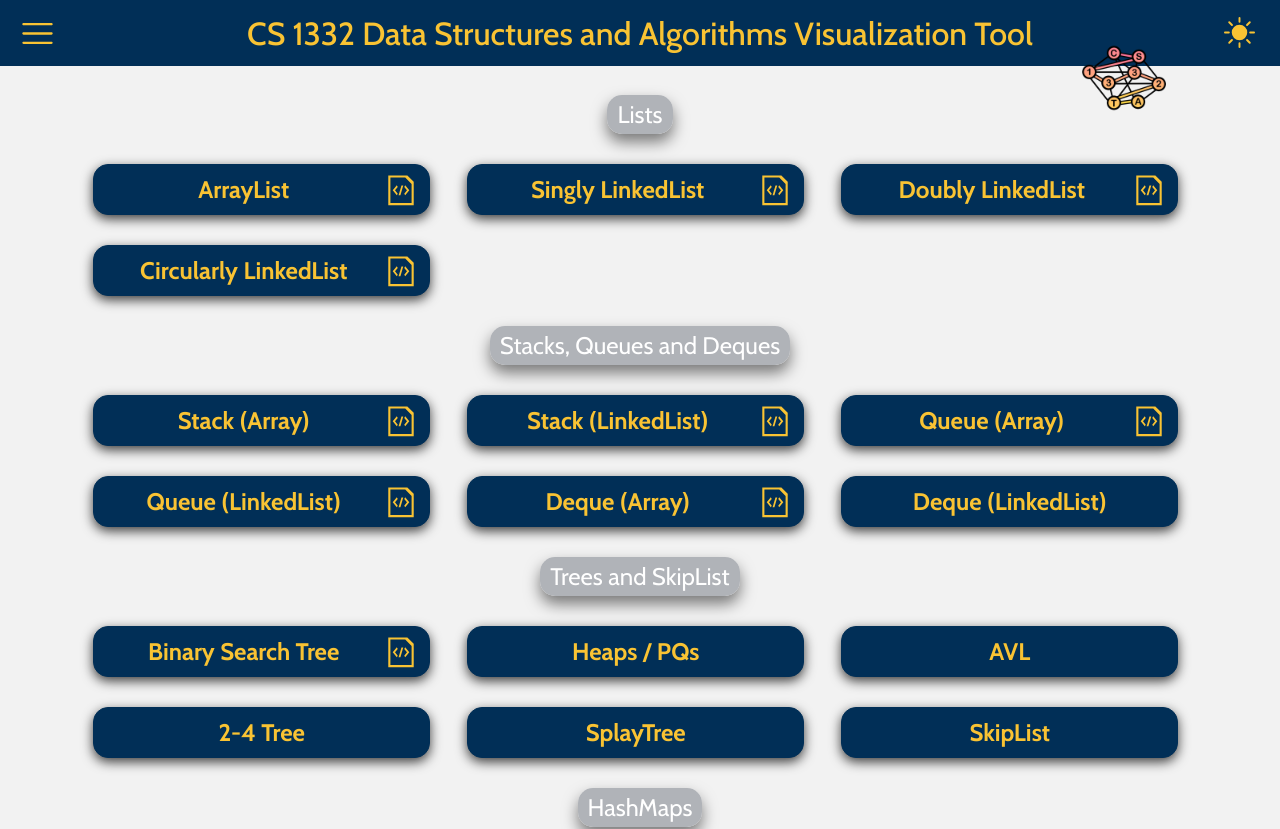
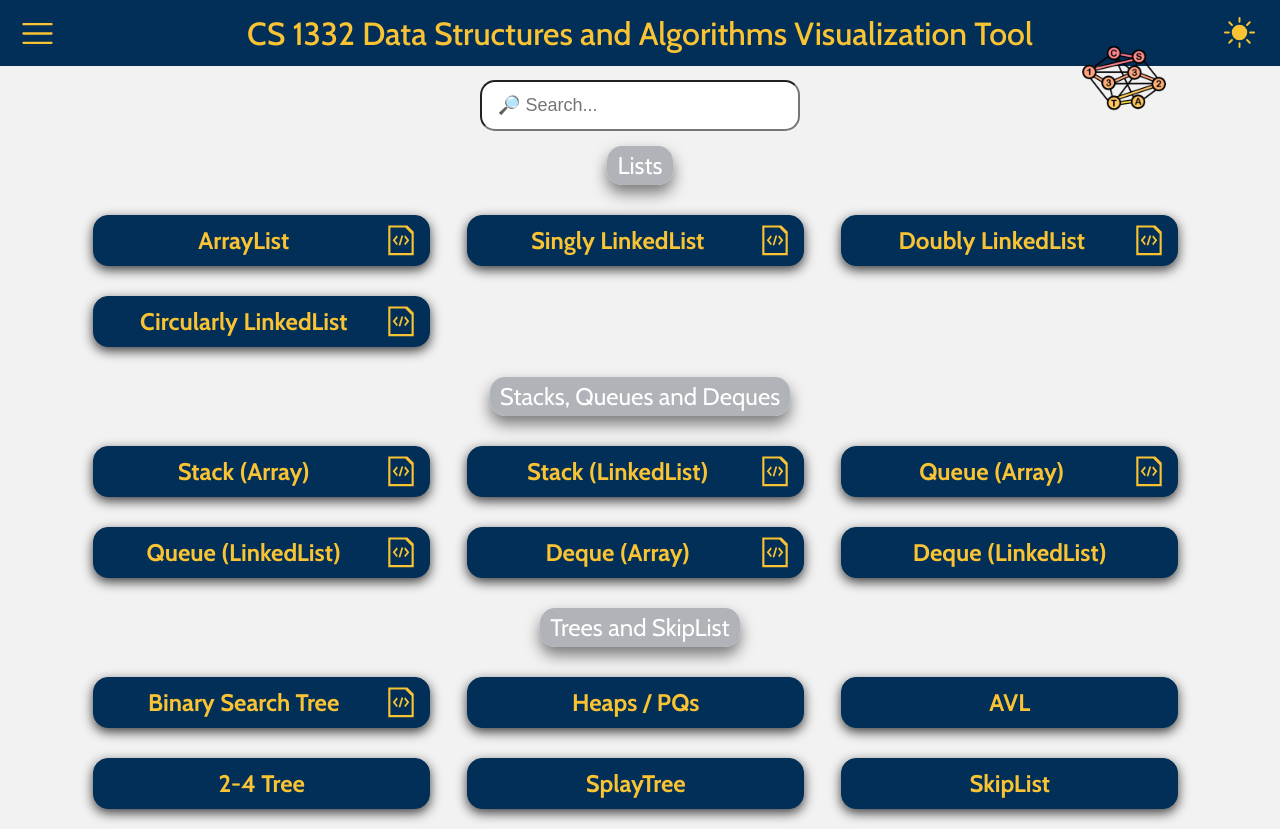
Before and after one commit to RodrigoDLPontes/visualization-tool, a React (Create React App) app: page / in a window 1280 px wide. Shown: the top 829 px of the page. Built offline with nearby package versions, Linux system fonts and the light colour scheme; the HTML template or start-up script is replaced by a standard one.

Commit message:
Add search bar

```diff
--- a/src/css/App.css
+++ b/src/css/App.css
@@ -441,6 +441,15 @@ div.content {
 	box-shadow: 0px 8px 15px rgba(0, 0, 0, 0.5);
 }
 
+.dsa-filter {
+	width: 20rem;
+	display: block;
+	margin: 0 auto;
+	font-size: large;
+	padding: 0.8rem 1rem;
+	border-radius: 15px;
+}
+
 @media screen and (min-width: 1280px) {
 	.content a {
 		width: 25%;
--- a/src/screens/HomeScreen.js
+++ b/src/screens/HomeScreen.js
@@ -1,13 +1,27 @@
 import '../css/App.css';
 import { Link, Route, Switch } from 'react-router-dom';
+import React, { useState } from 'react';
 import { algoList, algoMap } from '../AlgoList';
 import AboutScreen from './AboutScreen';
 import { DiCodeBadge } from 'react-icons/di';
 import Footer from '../components/Footer';
 import Header from '../components/Header';
-import React from 'react';
 
-const HomeScreen = ({ theme, toggleTheme }) => (
+const HomeScreen = ({ theme, toggleTheme }) => {
+	const [dsaFilter, setDsaFilter] = useState('');
+
+	const filteredAlgoList = algoList.filter(name => {
+		if (dsaFilter) {
+			return (
+				algoMap[name] &&
+				(name.toLowerCase().includes(dsaFilter.toLowerCase()) ||
+					algoMap[name][0].toLowerCase().includes(dsaFilter.toLowerCase()))
+			);
+		}
+		return true;
+	});
+
+	return (
 		<div className="container">
 			<Header theme={theme} toggleTheme={toggleTheme} />
 			<div className="content">
@@ -28,9 +42,15 @@ const HomeScreen = ({ theme, toggleTheme }) => (
 								</a>
 							</div>
 						</div> */}
+						<input
+							className="dsa-filter"
+							placeholder="🔎 Search..."
+							type="search"
+							onChange={e => setDsaFilter(e.target.value)}
+						/>
 						<div className="outer-flex">
 							<div className="inner-flex">
-							{algoList.map((name, idx) =>
+								{filteredAlgoList.map((name, idx) =>
 									algoMap[name] ? (
 										<Link
 											to={`/${name}`}
@@ -77,5 +97,6 @@ const HomeScreen = ({ theme, toggleTheme }) => (
 			<Footer />
 		</div>
 	);
+};
 
 export default HomeScreen;
```
Lines whose indentation alone changed are shown as unchanged.
